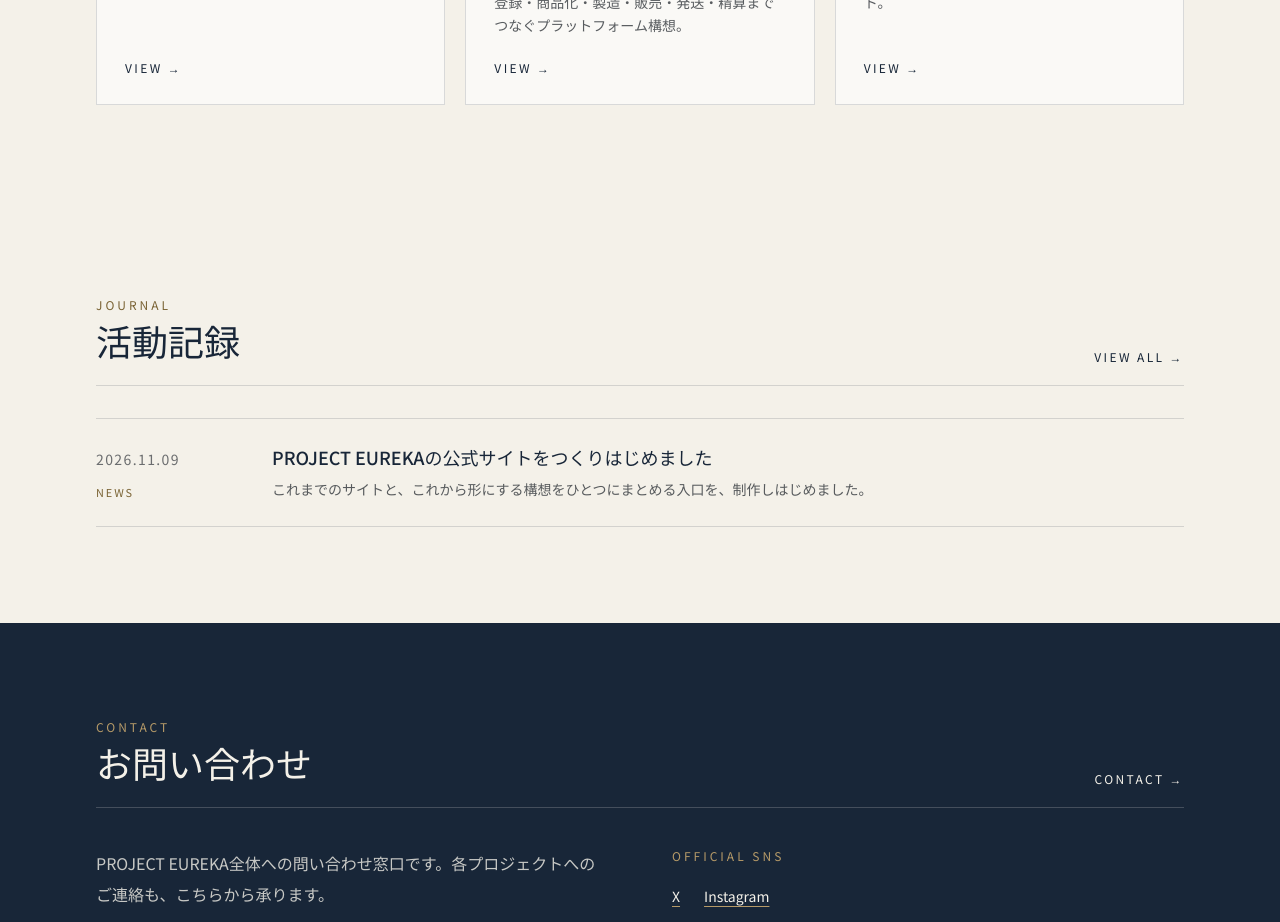
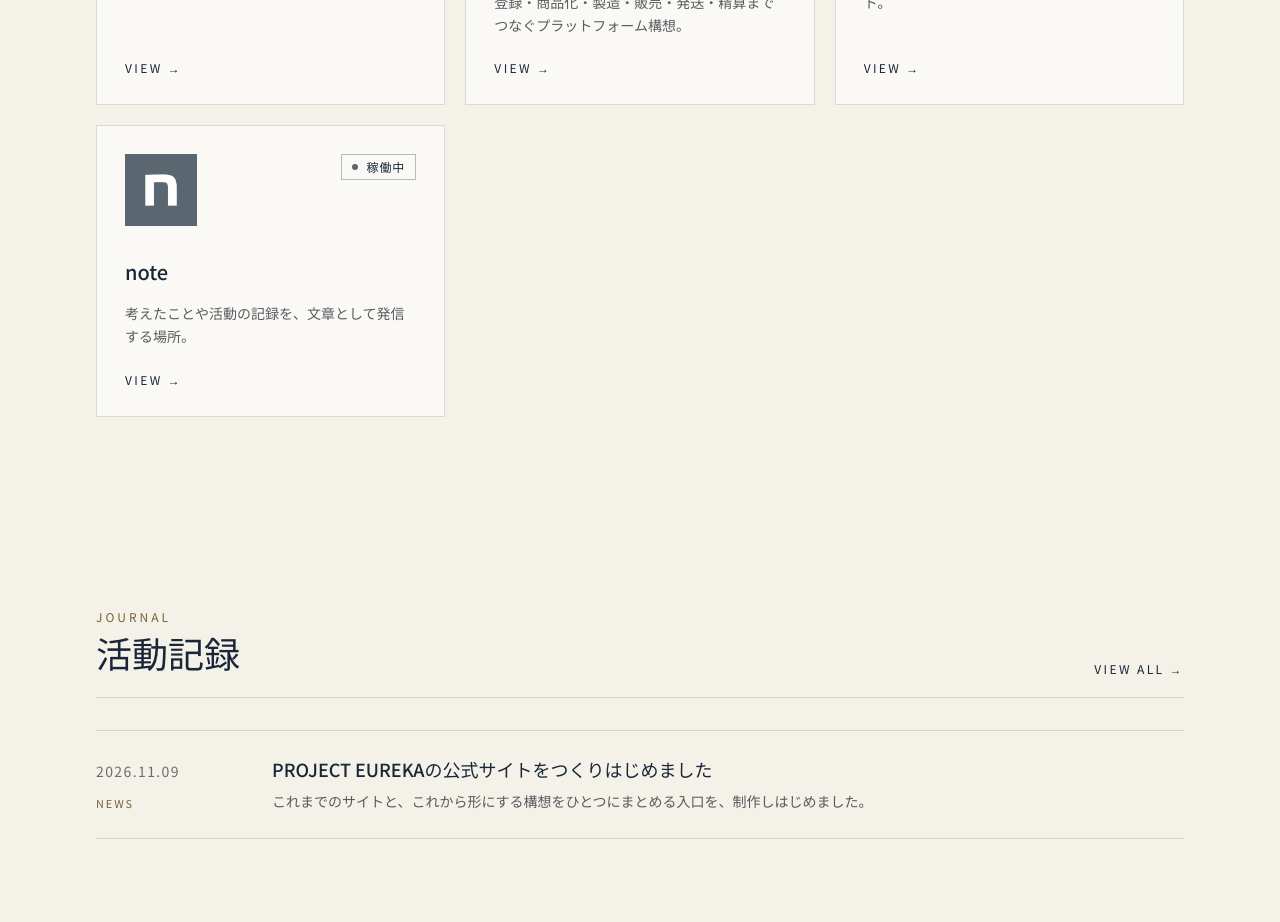
Before and after one commit to kurokawa96-96/project-eureka, a Next.js app: page / in a window 1280 px wide. Shown: the part 1820-2742 px from the top of the page. Built offline with nearby package versions, Linux system fonts and the light colour scheme.

Commit message:
Update projects.ts

```diff
--- a/src/content/projects.ts
+++ b/src/content/projects.ts
@@ -8,6 +8,8 @@
 //   activities  主な活動内容(任意。箇条書き)
 //   iconSrc     専用アイコンの画像パス。例: "/brand/icons/erabu.svg"
 //   externalUrl 外部サイトのURL(任意)
+//   directLink  true のとき、個別ページを作らず、カードから externalUrl へ直接移動する
+//               (externalUrl が必要。noteのように、外部サービスへ案内するプロジェクト用)
 
 import { statusDefinitions, type ProjectStatus } from "@/content/status";
 
@@ -22,7 +24,20 @@ export type Project = {
   activities?: string[];
   iconSrc?: string;
   externalUrl?: string;
+  directLink?: boolean;
 };
+
+// 個別ページを持つか。directLink(外部へ直接移動)のプロジェクトは持たない。
+export function hasDetailPage(project: Project): boolean {
+  return !(project.directLink && project.externalUrl);
+}
+
+// カードや関連リンクの移動先。個別ページがなければ外部サイトへ直接。
+export function projectHref(project: Project): string {
+  return hasDetailPage(project)
+    ? `/projects/${project.slug}`
+    : (project.externalUrl as string);
+}
 
 // 一覧・個別ページで表示するステータス文言(日本語表記)。
 export function statusLabel(project: Project): string {
@@ -89,6 +104,16 @@ export const projects: Project[] = [
     summary: "書籍・出版・知的文化に関するプロジェクト。",
     status: "ready",
   },
+  {
+    slug: "note",
+    name: "note",
+    color: "#5B6770",
+    iconSrc: "/brand/icons/note.png",
+    summary: "考えたことや活動の記録を、文章として発信する場所。",
+    status: "active",
+    externalUrl: "https://note.com/13k",
+    directLink: true,
+  },
 ];
 
 export function getProject(slug: string): Project | undefined {
```
